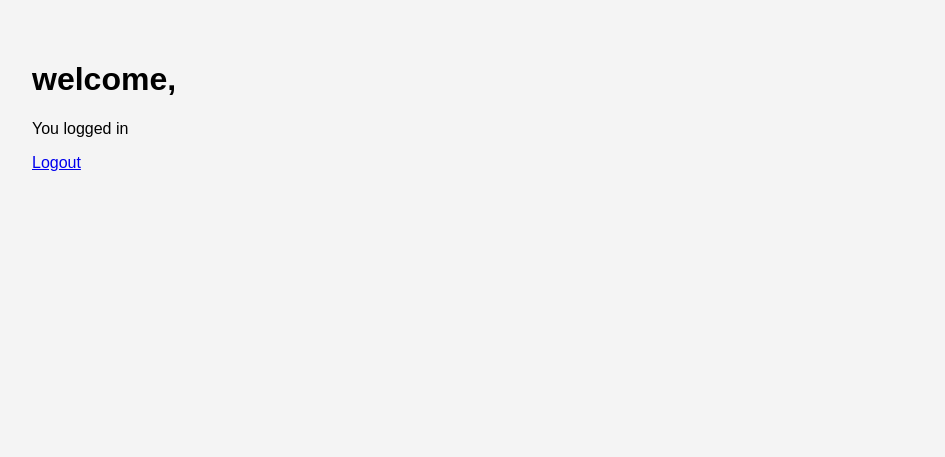
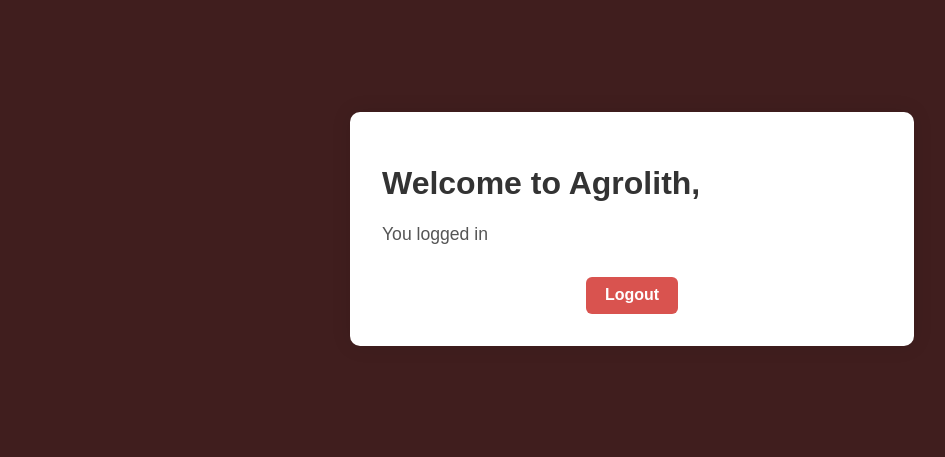
Before and after one commit to indrajithks/Agrolith, a Django app: page /dashboard in a window 1280 px wide. Shown: the top 457 px of the page, without its empty margins (8-953 px from the left). Run offline with Django 5.2, Linux system fonts and the light colour scheme.

Commit message:
second commit

```diff
--- a/templates/dashboard.html
+++ b/templates/dashboard.html
@@ -7,14 +7,65 @@
     <style>
         body {
             font-family: Arial, Helvetica, sans-serif;
-            background: #f4f4f4;
+            background: #401e1e;
+            margin: 0;
             padding: 2rem;
+        }
+
+        .container {
+            background-color: #fff;
+            padding: 2rem;
+            max-width: 500px;
+            margin: 5rem auto;
+            border-radius: 10px;
+            box-shadow: 0 0px 20px rgba(0, 0, 0, 0.1);
+        }
+
+        h1 {
+            color: #333;
+        }
+
+        .grid {
+            display: grid;
+            grid-template-columns: repeat(auto-fit, minmax(250px, 1fr));
+            gap: 1.5rem;
+            margin-top: 2rem;
+        }
+
+        .card {
+            background: #f4fdf7;
+            padding: 1.5rem;
+            border-radius: 10px;
+            box-shadow: 0 5px 15px rgba(0, 0, 0, 0.05);
+        }
+
+        p {
+            font-size: 1.1rem;
+            color: #555;
+        }
+
+        .logout {
+            margin: 2rem auto 0;
+            display: block;
+            color: #fff;
+            background-color: #d9534f;
+            padding: 0.6rem 1.2rem;
+            border-radius: 6px;
+            text-decoration: none;
+            font-weight: bold;
+            width: fit-content;
+        }
+
+        .logout:hover {
+            background-color: #c9302c;
         }
     </style>
 </head>
 <body>
-    <h1> welcome, {{ user.username }} </h1>
-    <p> You logged in </p>
-    <a href="{% url 'logout' %}"> Logout </a>
+    <div class="container">
+        <h1> Welcome to Agrolith, {{ user.username }} </h1>
+        <p> You logged in </p>
+        <a href="{% url 'logout' %}" class="logout"> Logout </a>
+    </div>
 </body>
 </html>
```
